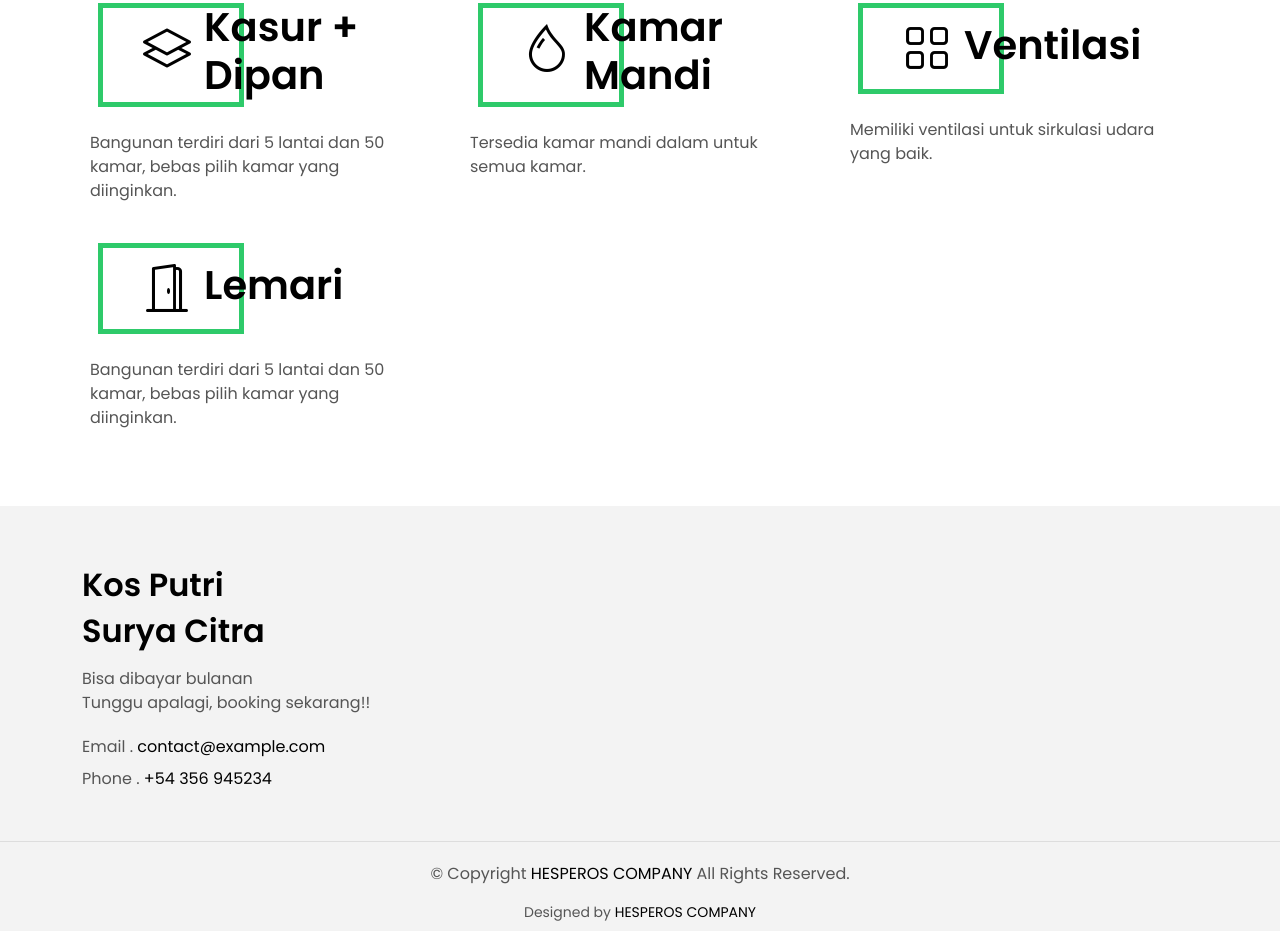
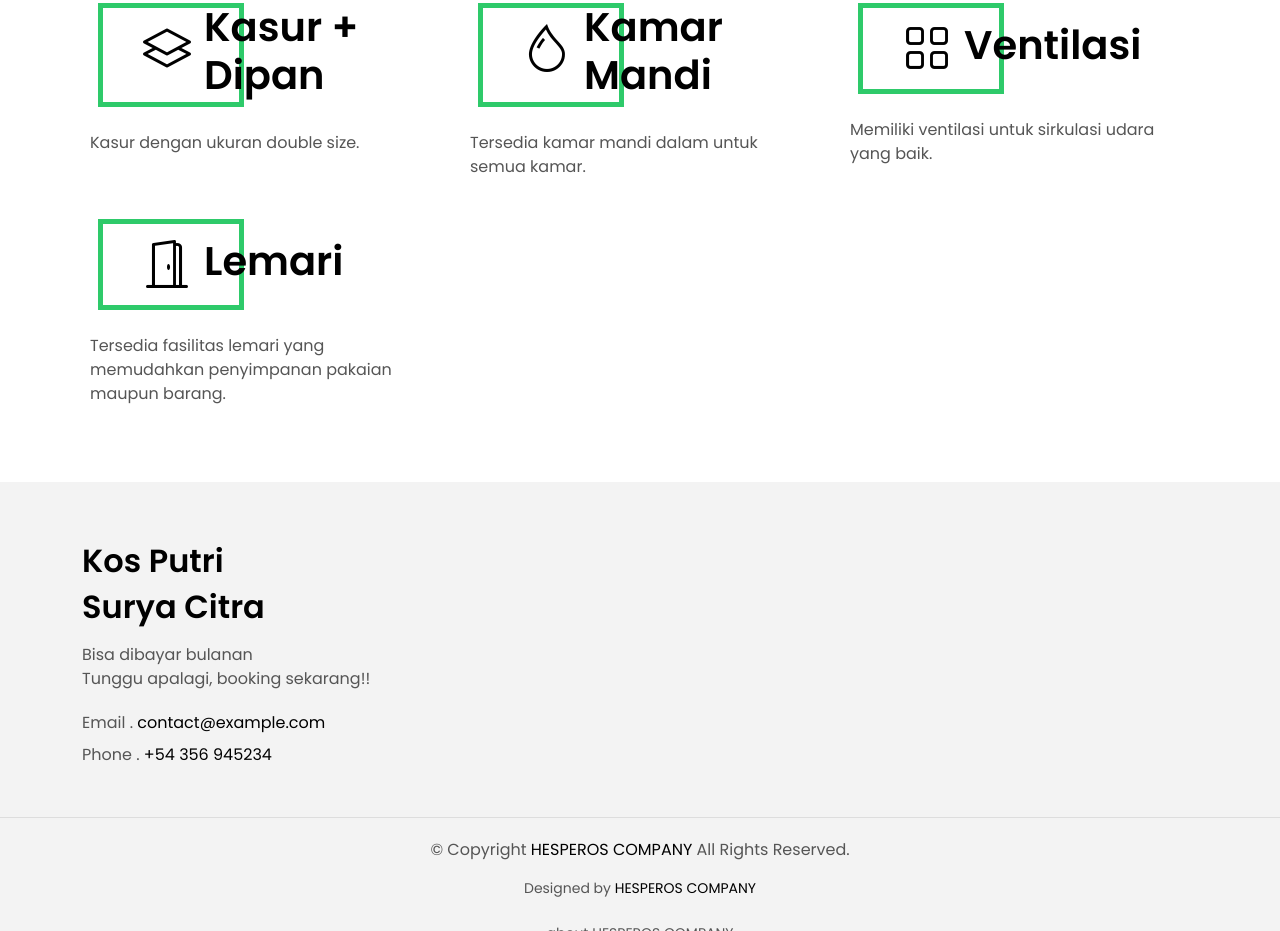
Before and after one commit to nadzul24/citra-surya, a plain HTML site: page facility-grid.html in a window 1280 px wide. Shown: the part 1419-2350 px from the top of the page. Drawn offline with Linux system fonts and the light colour scheme.

```diff
--- a/facility-grid.html
+++ b/facility-grid.html
@@ -321,7 +321,7 @@
                 </div>
                 <div class="card-body-c">
                   <p class="content-c">
-                    Bangunan terdiri dari 5 lantai dan 50 kamar, bebas pilih kamar yang diinginkan.
+                    Kasur dengan ukuran double size.
                   </p>
                 </div>
                 <div class="card-footer-c">
@@ -381,7 +381,7 @@
                 </div>
                 <div class="card-body-c">
                   <p class="content-c">
-                    Bangunan terdiri dari 5 lantai dan 50 kamar, bebas pilih kamar yang diinginkan.
+                    Tersedia fasilitas lemari yang memudahkan penyimpanan pakaian maupun barang.
                   </p>
                 </div>
                 <div class="card-footer-c">
```
Also changed, not shown: contact.html (+1 -1 lines).
